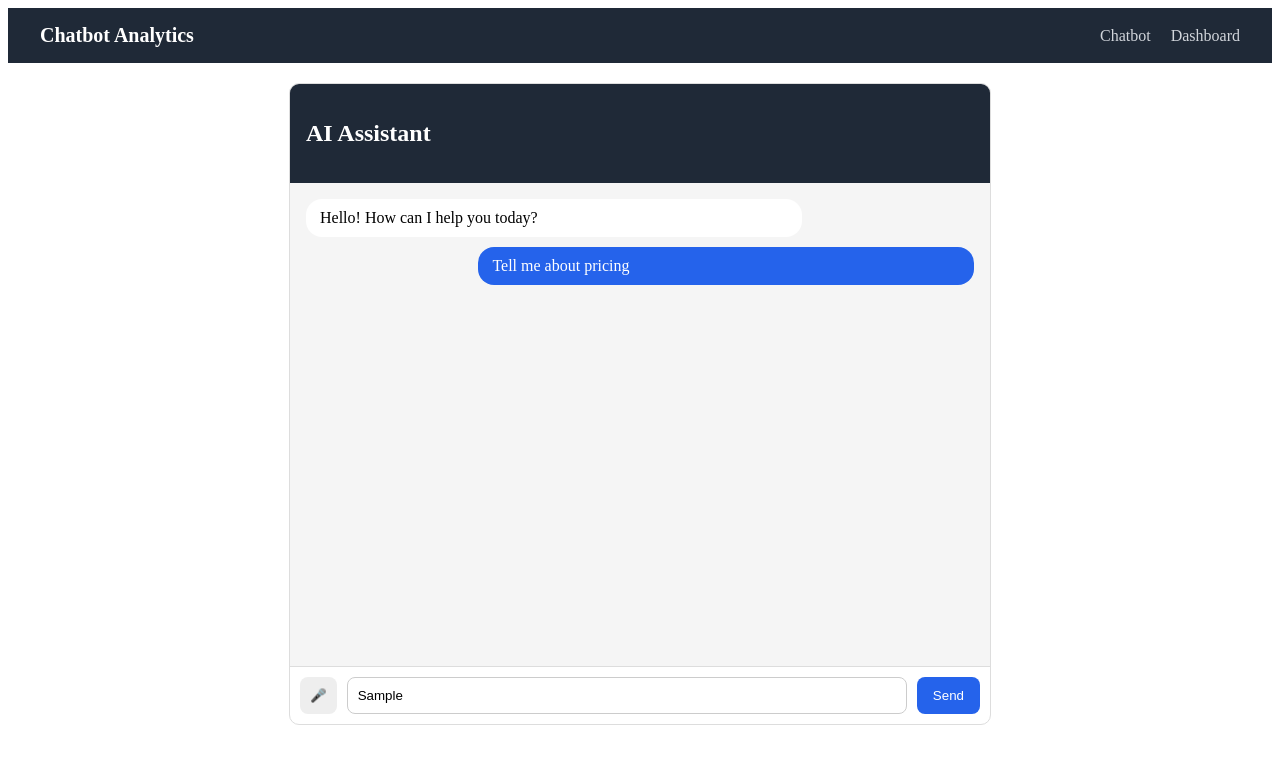
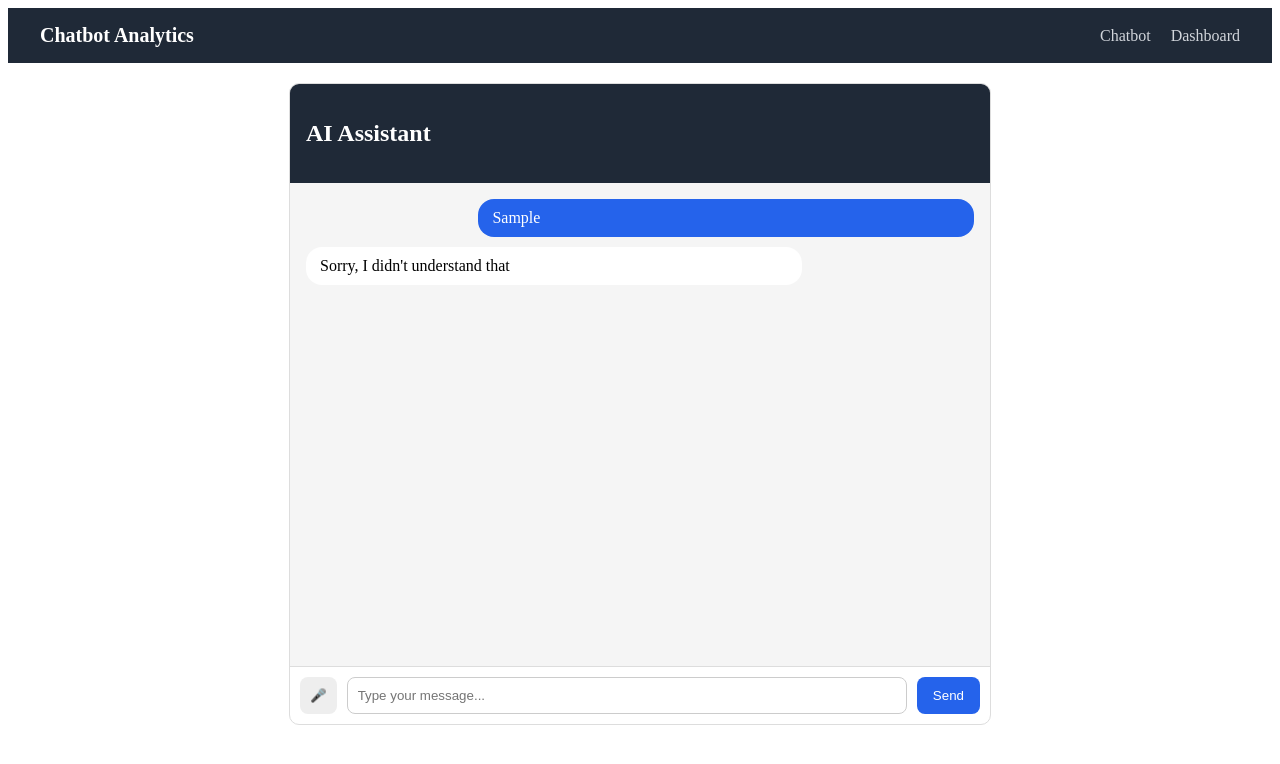
Before and after one commit to prarthanashr04/chatbot-analytics-dashboard, an Angular app: page /chatbot in a window 1280 px wide. Both pictures are taken after typing "Sample" into the empty fields and a click on the button "Send". Shown: the top 764 px of the page. Built offline with nearby package versions, Linux system fonts and the light colour scheme.

Commit message:
chatbot messaging

```diff
--- /dev/null
+++ b/src/app/features/chatbot/chatbot-service.ts
@@ -0,0 +1,29 @@
+import { Injectable } from '@angular/core';
+import { of } from 'rxjs';
+import { delay } from 'rxjs/operators';
+
+@Injectable({
+  providedIn: 'root',
+})
+export class ChatbotService {
+  responses = [
+    { keyword: 'hello', reply: 'Hello! How can I help you today?' },
+    { keyword: 'help', reply: 'Sure! I can help with analytics.' },
+    { keyword: 'pricing', reply: 'Our pricing starts at Rs999 per month.' },
+    { keyword: 'features', reply: 'We provide analytics dashboards and chatbot.' },
+    { keyword: 'support', reply: 'You can mail support@gmail.com.' },
+    { keyword: 'dashboard', reply: 'The dashboard shows analytics.' },
+    { keyword: 'users', reply: 'We have 1000 users.' },
+    { keyword: 'analytics', reply: 'the systematic process of analyzing, interpreting, and communicating meaningful patterns' },
+    { keyword: 'conversion', reply: 'Conversion rate measures successful interactions.' },
+    { keyword: 'bye', reply: 'Goodbye!' }
+  ];
+
+  getResponse(message: string) {
+    const text = message.toLowerCase();
+    const matchResponse = this.responses.find(r => text.includes(r.keyword));
+    const reply = matchResponse ? matchResponse.reply : "Sorry, I didn't understand that";
+    // return reply;
+    return of(reply).pipe(delay(1500));
+  }
+}
--- a/src/app/features/chatbot/chatbot.html
+++ b/src/app/features/chatbot/chatbot.html
@@ -3,17 +3,21 @@
         <h2>AI Assistant</h2>
     </div>
     <div class="chat-messages">
-        <div class="message bot">
-            Hello! How can I help you today?
+        @for (msg of messages; track $index) {
+        <div class="message {{ msg.sender }}">
+            {{ msg.text }}
         </div>
-        <div class="message user">
-            Tell me about pricing
+        }
+
+        @if (botIsTyping) {
+        <div class="message bot typing">
+            typing...
         </div>
+        }
     </div>
 
-    <div class="chat-input">
-        <button class="mic-btn">🎤</button>
-        <input type="text" placeholder="Type your message..." />
-        <button class="send-btn"> Send </button>
+    <div class="chat-input"><button class="mic-btn">🎤</button>
+        <input [(ngModel)]="messageText" (keydown.enter)="sendUserMessage()" placeholder="Type your message..." />
+        <button class="send-btn" (click)="sendUserMessage()"> Send </button>
     </div>
 </div>
--- a/src/app/features/chatbot/chatbot.ts
+++ b/src/app/features/chatbot/chatbot.ts
@@ -1,9 +1,43 @@
-import { Component } from '@angular/core';
+import { ChangeDetectorRef, Component } from '@angular/core';
+import { FormsModule } from '@angular/forms';
+import { ChatbotService } from './chatbot-service';
+
+interface Message {
+  text: string;
+  sender: 'user' | 'bot';
+}
 
 @Component({
   selector: 'app-chatbot',
-  imports: [],
+  imports: [FormsModule],
   templateUrl: './chatbot.html',
   styleUrl: './chatbot.scss',
 })
-export class Chatbot {}
+
+export class Chatbot {
+  messages: Message[] = [];
+  messageText: string = '';
+  botIsTyping: boolean = false;
+
+  constructor(private chatbotService: ChatbotService, private cdr: ChangeDetectorRef) { }
+
+  sendUserMessage() {
+    if (!this.messageText.trim()) return;
+    const message = this.messageText;
+    this.messages.push({
+      text: message,
+      sender: 'user'
+    });
+    this.messageText = '';
+    this.botIsTyping = true;
+    this.chatbotService.getResponse(message).subscribe(reply => {
+      console.log('reply:', reply);
+      this.botIsTyping = false;
+      this.messages.push({
+        text: reply,
+        sender: 'bot'
+      });
+      this.cdr.detectChanges();
+    });
+  }
+}
```
